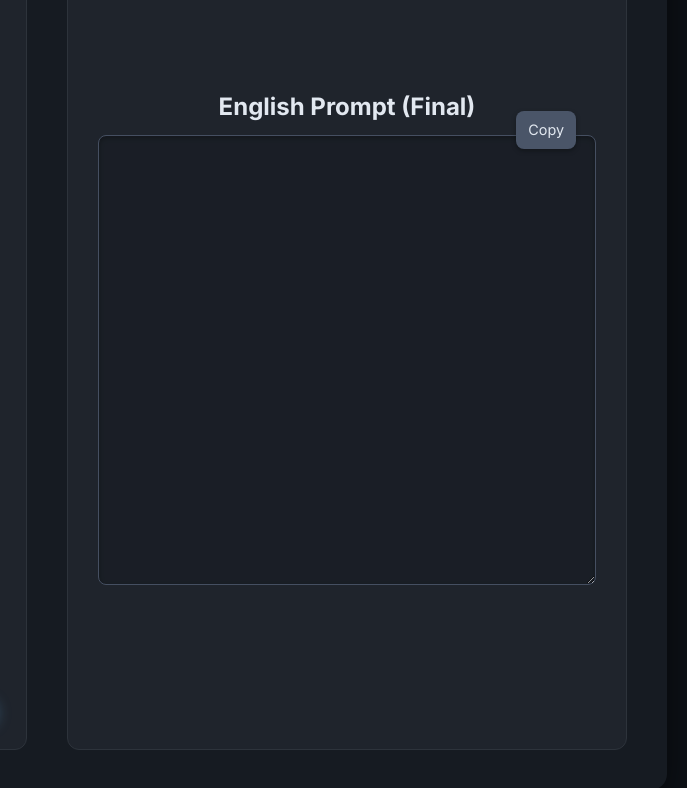
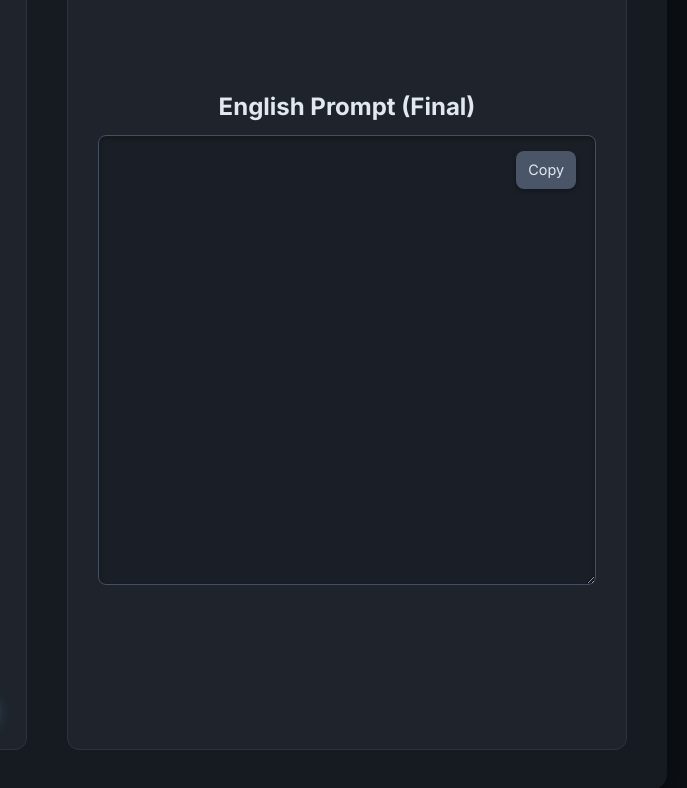
Before and after one commit to Ramsky1881/veo3-generator-by-ramsky, a plain HTML site: page index.html in a window 1280 px wide. Shown: the part 662-1450 px from the top of the page, 593-1280 px from the left. Drawn offline with nearby package versions, Linux system fonts and the light colour scheme.

Commit message:
index.html

```diff
--- a/index.html
+++ b/index.html
@@ -155,6 +155,7 @@
             height: 450px; /* Taller output areas */
             border: 1px solid #4a5568;
             box-shadow: inset 0 2px 5px rgba(0, 0, 0, 0.3); /* Inner shadow for depth */
+            padding-top: 45px; /* Added padding to make space for the button */
         }
         .output-section textarea[disabled] {
             background-color: #1a1f26; /* Even darker for disabled, clearly read-only */
@@ -184,7 +185,7 @@
         /* Copy button specific styles */
         .copy-button {
             position: absolute;
-            top: 20px; /* Adjust as needed for vertical positioning */
+            top: 60px; /* Adjusted position to be inside the textarea, considering h2 height */
             right: 20px; /* Adjust as needed for horizontal positioning */
             padding: 8px 12px;
             background-color: #4a5568; /* Dark grey to stand out from blue */
@@ -411,6 +412,7 @@
             </div>
             <div class="output-column">
                 <h2 class="text-xl lg:text-2xl">English Prompt (Final)</h2>
+                <!-- Moved copy button inside the column and adjusted positioning -->
                 <button id="copyEnglishPrompt" class="copy-button">Copy</button>
                 <textarea id="englishPromptOutput" class="rounded-lg bg-gray-800 text-gray-400 p-3" disabled></textarea>
             </div>
```
